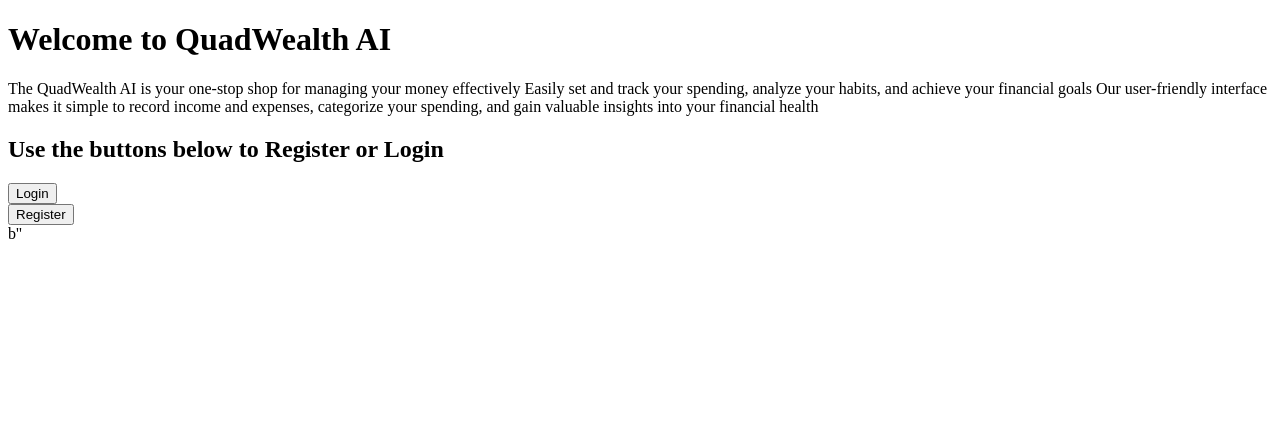
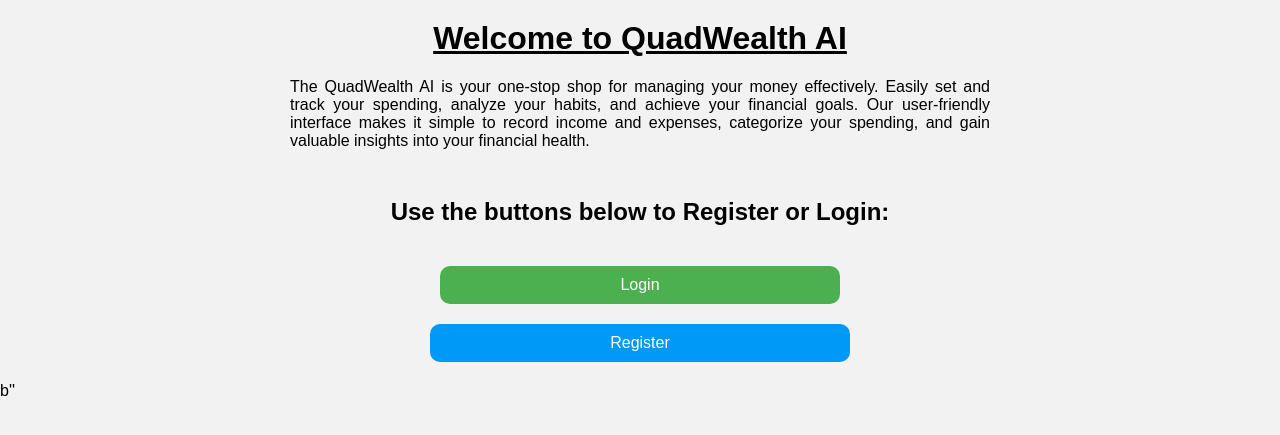
Before and after one commit to TheGamingGod85/Hackathon, a Flask app: page / in a window 1280 px wide. Shown: the top 435 px of the page. Run offline with Flask 3, Linux system fonts and the light colour scheme; data that the repository does not hold is empty.

Commit message:
minor changes

```diff
--- a/templates/Index.html
+++ b/templates/Index.html
@@ -2,28 +2,26 @@
 <html lang="en">
 <head>
     <meta charset="UTF-8">
-    <meta name="viewport" content="width=device-width,initial-scale=1.0">
+    <meta name="viewport" content="width=device-width, initial-scale=1.0">
     <title>QuadWealth AI</title>
-    <link rel="stylesheet"type="stylesheet"type="text/css"href="{{ url_for('static',filename='styles.css') }}">
-
+    <link rel="stylesheet" type="text/css" href="{{ url_for('static', filename='styles.css') }}">
 </head>
 <body>
-    <div class="'container">
-        <h1> Welcome to QuadWealth AI</div></h1>
-        <p>The QuadWealth AI is your one-stop shop for managing your money effectively
-            Easily set and track your spending, analyze your habits, and achieve your financial goals
-                 Our user-friendly interface makes it simple to record income and expenses, categorize your spending, and gain valuable insights into your financial health</p>
 
-        <h2>
-            Use the buttons below to Register or Login
-        </h2>
-        <form action="/login"method="GET">
+    <div class="container">
+        <h1>Welcome to QuadWealth AI</h1>
+        <p>The QuadWealth AI is your one-stop shop for managing your money effectively.
+            Easily set and track your spending, analyze your habits, and achieve your financial goals.
+            Our user-friendly interface makes it simple to record income and expenses,
+            categorize your spending, and gain valuable insights into your financial health.</p>
+        <h2>Use the buttons below to Register or Login:</h2>
+        <form action="/login" method="GET">
             <button type="submit" class="button-submit">Login</button>
         </form>
         <form action="/register" method="GET">
             <button type="submit" class="button-calculate">Register</button>
         </form>
-        </body>
+
     </div>
 </body>
 <footer>{{ access }}</footer>
--- a/templates/register.html
+++ b/templates/register.html
@@ -10,9 +10,9 @@
     <body>
 
         <h2>Register</h2>
-        <form method="POST" action="{{url_for('index')}}" class="logout-form">
+        <form method="GET" action="{{ url_for('index') }}" class="logout-form">
             <button type="submit" class="button-delete">Back</button>
-            </form>
+        </form>
             <form method="POST" action="/register">
                 <label for="username">Username</label><br>
                 <input type="text" id="username" name="username" required style="width: 20%; padding: 12px 20px; margin: 8px 0; box-sizing: border-box; border: 2px solid #6200ff; border-radius: 4px;"><br>
```
